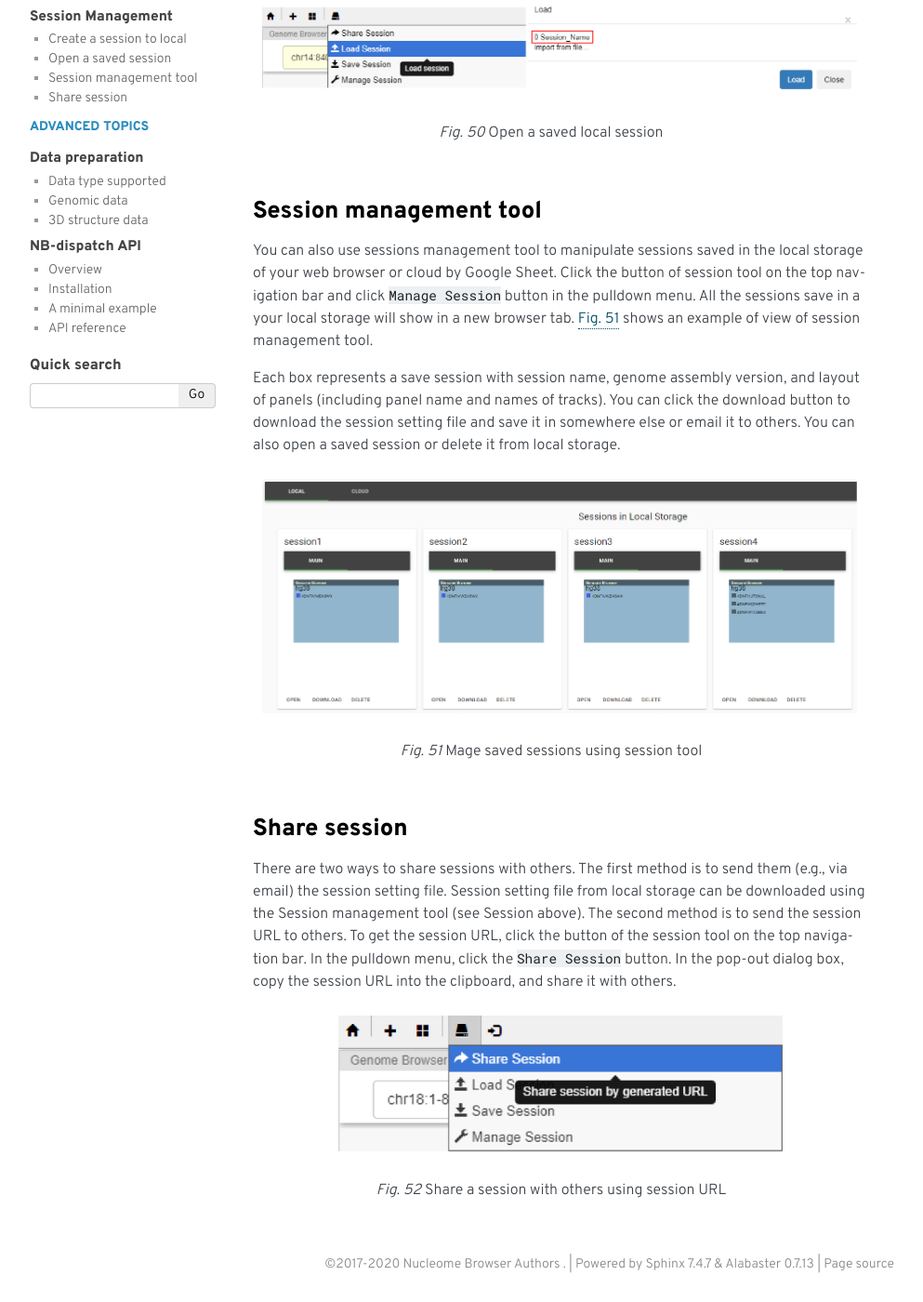
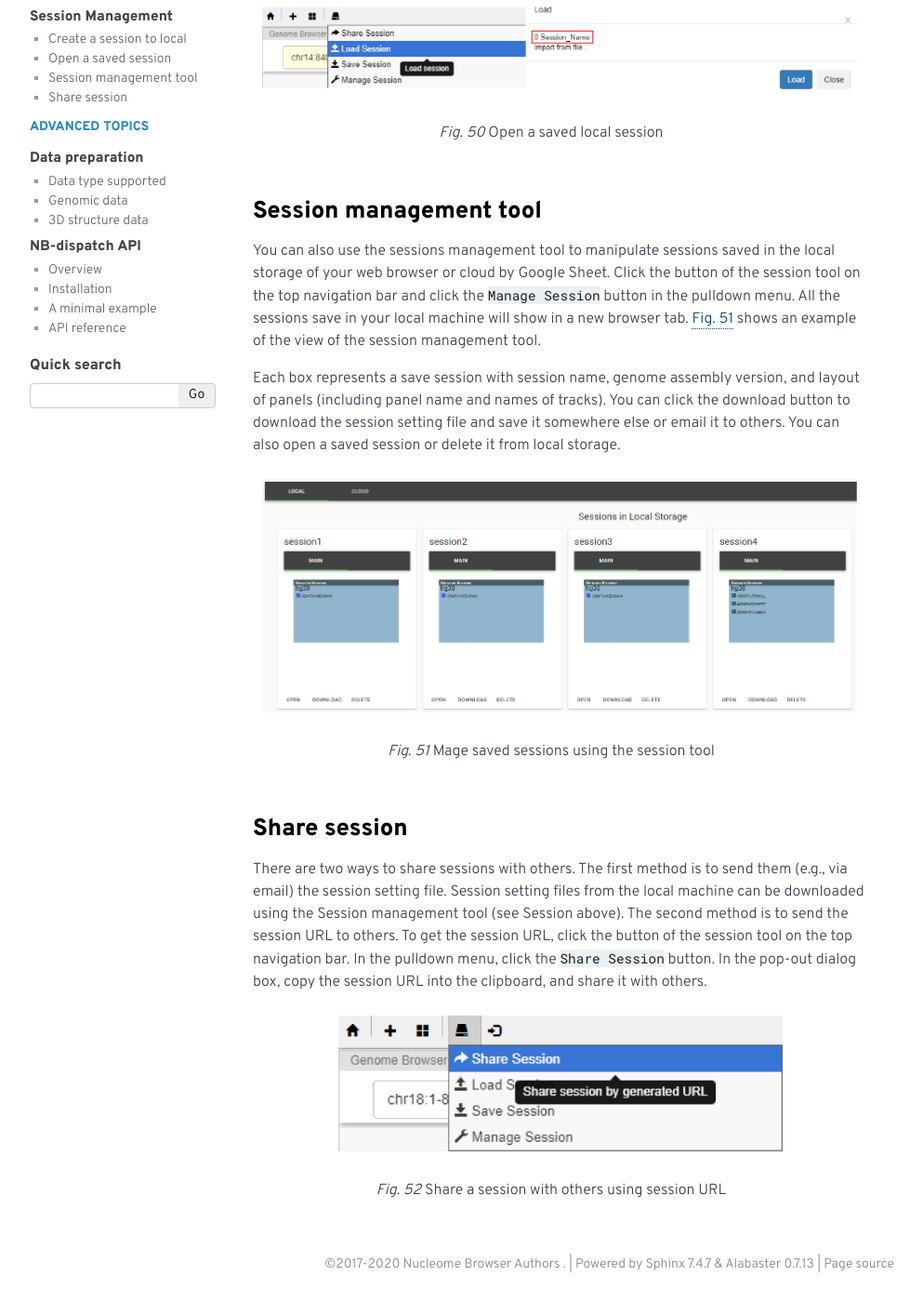
Before and after one commit to nucleome/docs, a Sphinx documentation site: the page built from source/session.rst, in a window 1280 px wide and 1400 px high, scrolled down 975 px. Shown: the whole window at 93% size, without its empty margins (148-1141 px from the left). Built offline with Sphinx 7.4.7, drawn with Linux system fonts in a browser that asks for light colours; some of the changed text lies outside the part shown.

Commit message:
fix typo

```diff
--- a/source/session.rst
+++ b/source/session.rst
@@ -41,13 +41,13 @@ Select a session and click it to open it in a new browser tab.
 Session management tool
 =======================
 
-You can also use sessions management tool to manipulate sessions saved in the local storage of your web browser or cloud by Google Sheet.
-Click the button of session tool on the top navigation bar and click ``Manage Session`` button in the pulldown menu.
-All the sessions save in a your local storage will show in a new browser tab.
-:numref:`manage_session` shows an example of view of session management tool.
+You can also use the sessions management tool to manipulate sessions saved in the local storage of your web browser or cloud by Google Sheet.
+Click the button of the session tool on the top navigation bar and click the ``Manage Session`` button in the pulldown menu.
+All the sessions save in your local machine will show in a new browser tab.
+:numref:`manage_session` shows an example of the view of the session management tool.
 
 Each box represents a save session with session name, genome assembly version, and layout of panels (including panel name and names of tracks).
-You can click the download button to download the session setting file and save it in somewhere else or email it to others.
+You can click the download button to download the session setting file and save it somewhere else or email it to others.
 You can also open a saved session or delete it from local storage.
 
 .. figure:: img/figures_chapter_5/ch5_session_manage.png
@@ -55,14 +55,14 @@ You can also open a saved session or delete it from local storage.
     :align: center
     :figwidth: 640px
 
-    Mage saved sessions using session tool
+    Mage saved sessions using the session tool
 
 Share session
 =============
 
 There are two ways to share sessions with others.
 The first method is to send them (e.g., via email) the session setting file.
-Session setting file from local storage can be downloaded using the Session management tool (see Session above).
+Session setting files from the local machine can be downloaded using the Session management tool (see Session above).
 The second method is to send the session URL to others.
 To get the session URL, click the button of the session tool on the top navigation bar.
 In the pulldown menu, click the ``Share Session`` button.
```
Also changed, not shown: other parts of source/session.rst (+2 -2 lines).
